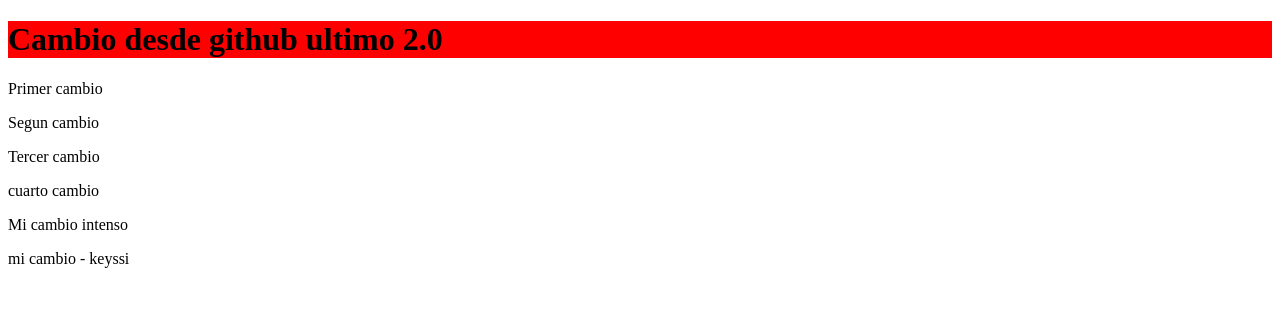
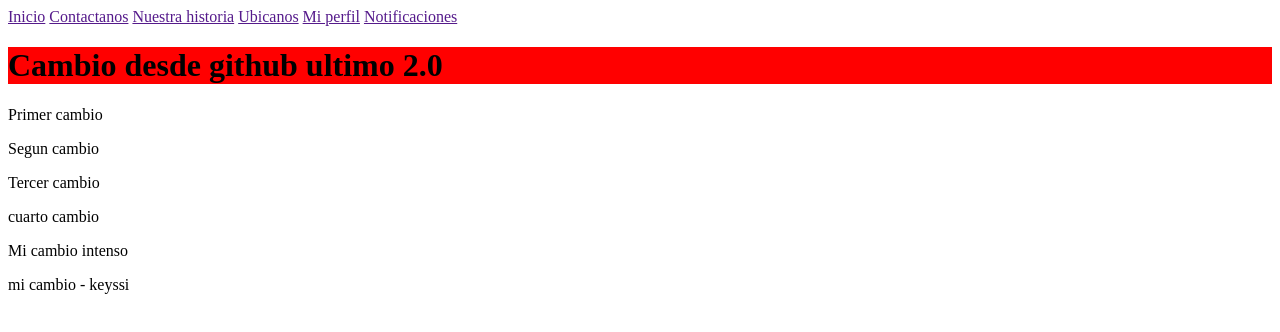
Before and after one commit to T1velizkevin/probando6, a plain HTML site: page index.html in a window 1280 px wide. Drawn offline with Linux system fonts and the light colour scheme.

Commit message:
Agregano enlaces

```diff
--- a/index.html
+++ b/index.html
@@ -8,6 +8,14 @@
     <title>Document</title>
 </head>
 <body>
+    <nav class="navegacion">
+        <a href="">Inicio</a>
+        <a href="">Contactanos</a>
+        <a href="">Nuestra historia</a>
+        <a href="">Ubicanos</a>
+        <a href="">Mi perfil</a>
+        <a href="">Notificaciones</a>
+    </nav>
     <h1>Cambio desde github ultimo 2.0</h1>
     <p>Primer cambio</p>
     <p>Segun cambio</p>
```
